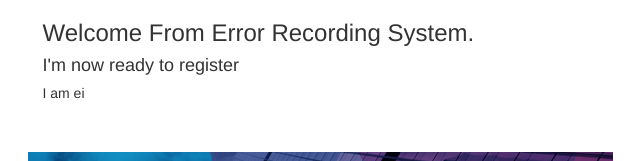
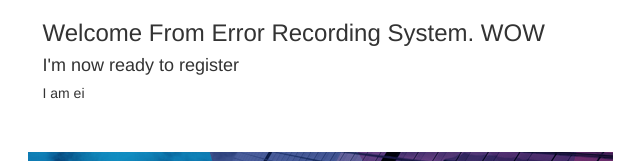
Before and after one commit to eieikhaing/Sharing-Testing, a plain HTML site: page index.html in a window 1280 px wide. Shown: the top 161 px of the page, 320-960 px from the left. Drawn offline with Linux system fonts and the light colour scheme.

Commit message:
update by ei

```diff
--- a/index.html
+++ b/index.html
@@ -57,7 +57,7 @@
 		</div> -->
 		<div class="row">
 			<div class="col-md-6 col-md-offset-3">
-				<h3>Welcome From Error Recording System.</h3>
+				<h3>Welcome From Error Recording System. WOW</h3>
 				<h4>I'm now ready to register</h4>
 				<h5>I am ei</h5>
 			</div>
```
Also changed, not shown: lists.html (+1 -0 lines).
